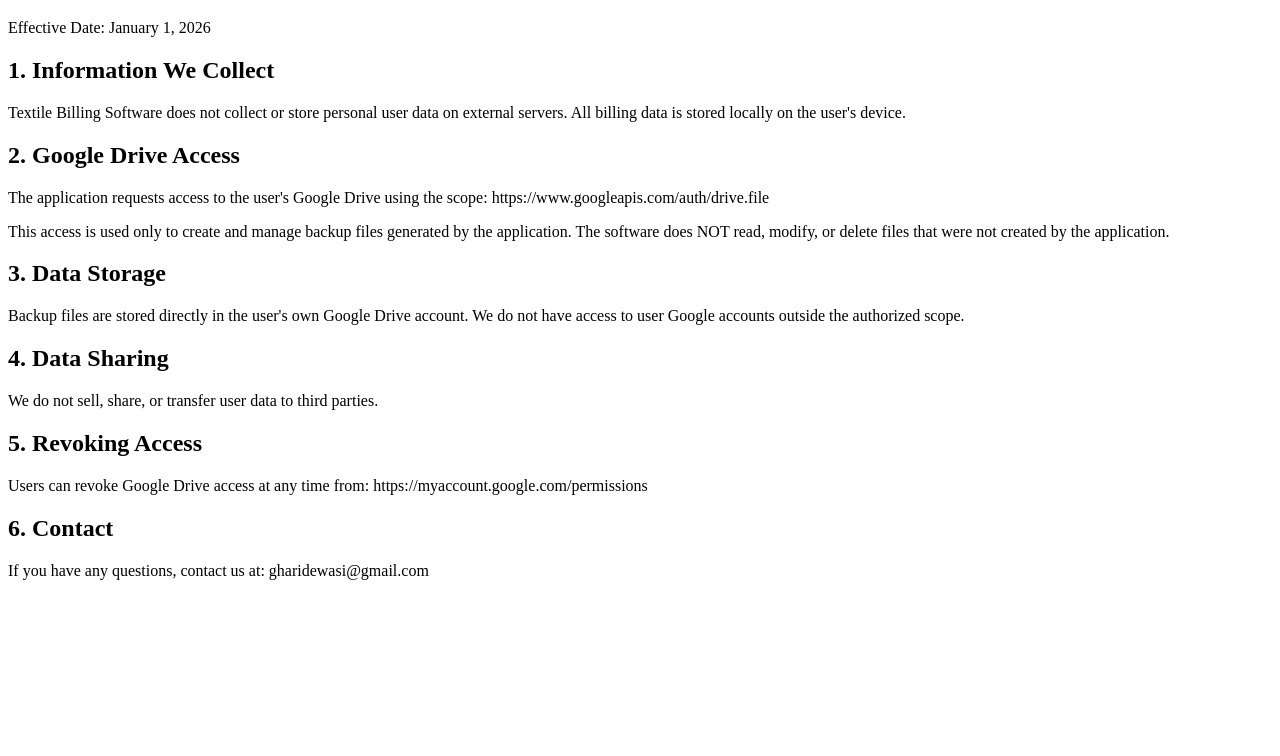
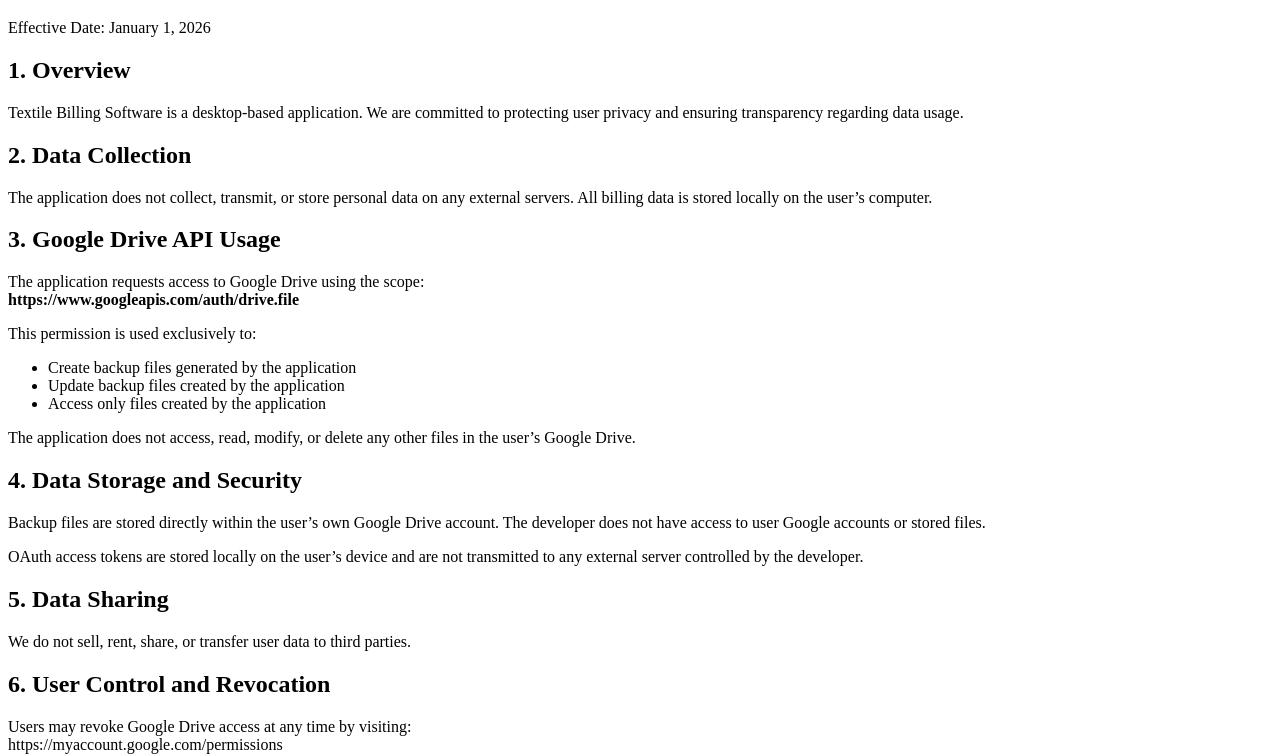
Before and after one commit to ParteekSandhu25/textile-billing-legal, a plain HTML site: page privacy-policy.html in a window 1280 px wide. Shown: the part 61-817 px from the top of the page. Drawn offline with Linux system fonts and the light colour scheme.

Commit message:
upgraded privacy-policy.html

```diff
--- a/privacy-policy.html
+++ b/privacy-policy.html
@@ -9,43 +9,71 @@
 
   <p>Effective Date: January 1, 2026</p>
 
-  <h2>1. Information We Collect</h2>
+  <h2>1. Overview</h2>
   <p>
-    Textile Billing Software does not collect or store personal user data on external servers.
-    All billing data is stored locally on the user's device.
+    Textile Billing Software is a desktop-based application. We are committed to
+    protecting user privacy and ensuring transparency regarding data usage.
   </p>
 
-  <h2>2. Google Drive Access</h2>
+  <h2>2. Data Collection</h2>
   <p>
-    The application requests access to the user's Google Drive using the scope:
-    https://www.googleapis.com/auth/drive.file
+    The application does not collect, transmit, or store personal data on any external servers.
+    All billing data is stored locally on the user’s computer.
+  </p>
+
+  <h2>3. Google Drive API Usage</h2>
+  <p>
+    The application requests access to Google Drive using the scope:
+    <br>
+    <strong>https://www.googleapis.com/auth/drive.file</strong>
   </p>
 
   <p>
-    This access is used only to create and manage backup files generated by the application.
-    The software does NOT read, modify, or delete files that were not created by the application.
+    This permission is used exclusively to:
   </p>
 
-  <h2>3. Data Storage</h2>
+  <ul>
+    <li>Create backup files generated by the application</li>
+    <li>Update backup files created by the application</li>
+    <li>Access only files created by the application</li>
+  </ul>
+
   <p>
-    Backup files are stored directly in the user's own Google Drive account.
-    We do not have access to user Google accounts outside the authorized scope.
+    The application does not access, read, modify, or delete any other files in the user’s Google Drive.
   </p>
 
-  <h2>4. Data Sharing</h2>
+  <h2>4. Data Storage and Security</h2>
   <p>
-    We do not sell, share, or transfer user data to third parties.
+    Backup files are stored directly within the user’s own Google Drive account.
+    The developer does not have access to user Google accounts or stored files.
   </p>
 
-  <h2>5. Revoking Access</h2>
   <p>
-    Users can revoke Google Drive access at any time from:
+    OAuth access tokens are stored locally on the user’s device and are not transmitted
+    to any external server controlled by the developer.
+  </p>
+
+  <h2>5. Data Sharing</h2>
+  <p>
+    We do not sell, rent, share, or transfer user data to third parties.
+  </p>
+
+  <h2>6. User Control and Revocation</h2>
+  <p>
+    Users may revoke Google Drive access at any time by visiting:
+    <br>
     https://myaccount.google.com/permissions
   </p>
 
-  <h2>6. Contact</h2>
+  <h2>7. Changes to This Policy</h2>
   <p>
-    If you have any questions, contact us at:
+    This Privacy Policy may be updated periodically. Continued use of the application
+    constitutes acceptance of the updated policy.
+  </p>
+
+  <h2>8. Contact Information</h2>
+  <p>
+    For questions regarding this Privacy Policy, contact:
     gharidewasi@gmail.com
   </p>
 </body>
```
